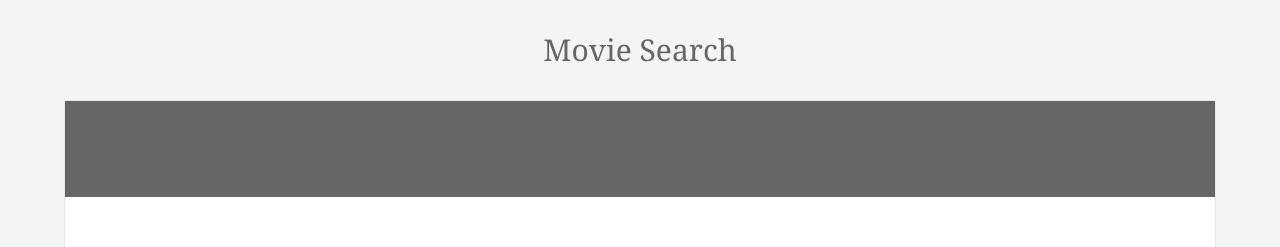
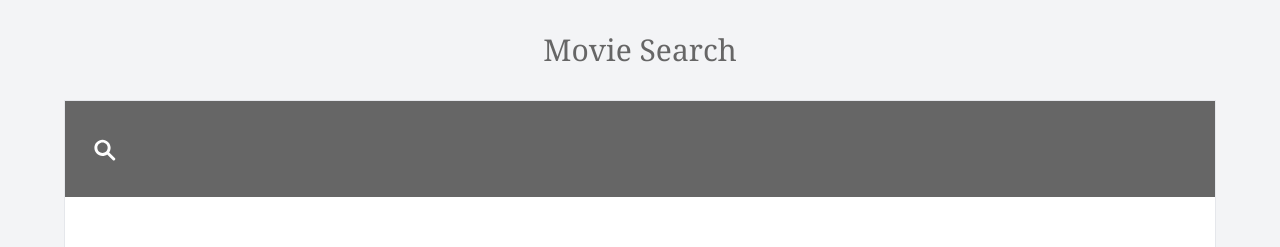
Before and after one commit to GreyMilton/omdb-api-search, a Vue app: page / in a window 1280 px wide. Shown: the top 247 px of the page. Built offline with nearby package versions, Linux system fonts and the light colour scheme.

Commit message:
OMDB-2: create basic search input with magnifying glass icon label

```diff
--- a/src/App.vue
+++ b/src/App.vue
@@ -1,3 +1,7 @@
+<script setup>
+import MagnifyingGlass from './components/icons/MagnifyingGlass.vue';
+</script>
+
 <template>
   <header class="bg-gray-100">
     <h1 class="text-omdb-grey p-8 text-center font-serif text-3xl">
@@ -7,7 +11,15 @@
 
   <main class="grow bg-gray-100 pb-20">
     <section class="m-auto h-[700px] w-[1152px] border bg-white">
-      <div class="bg-omdb-grey h-24"></div>
+      <div class="bg-omdb-grey flex h-24 items-center pl-2">
+        <label for="search-input">
+          <MagnifyingGlass />
+        </label>
+        <input
+          id="search-input"
+          class="h-10 bg-transparent pl-2 text-2xl font-light text-white focus-visible:outline-none focus-visible:ring-4 focus-visible:ring-violet-200"
+        />
+      </div>
     </section>
   </main>
 </template>
--- /dev/null
+++ b/src/components/icons/MagnifyingGlass.vue
@@ -0,0 +1,18 @@
+<template>
+  <svg
+    xmlns="http://www.w3.org/2000/svg"
+    xmlns:xlink="http://www.w3.org/1999/xlink"
+    version="1.1"
+    x="0px"
+    y="0px"
+    viewBox="0 0 20 24"
+    xml:space="preserve"
+    class="h-14 w-14 fill-white"
+  >
+    <g>
+      <path
+        d="M16.021,15.96l-2.374-2.375c-0.048-0.047-0.105-0.079-0.169-0.099c0.403-0.566,0.643-1.26,0.643-2.009   C14.12,9.557,12.563,8,10.644,8c-1.921,0-3.478,1.557-3.478,3.478c0,1.92,1.557,3.477,3.478,3.477c0.749,0,1.442-0.239,2.01-0.643   c0.019,0.063,0.051,0.121,0.098,0.169l2.375,2.374c0.19,0.189,0.543,0.143,0.79-0.104S16.21,16.15,16.021,15.96z M10.644,13.69   c-1.221,0-2.213-0.991-2.213-2.213c0-1.221,0.992-2.213,2.213-2.213c1.222,0,2.213,0.992,2.213,2.213   C12.856,12.699,11.865,13.69,10.644,13.69z"
+      />
+    </g>
+  </svg>
+</template>
```
